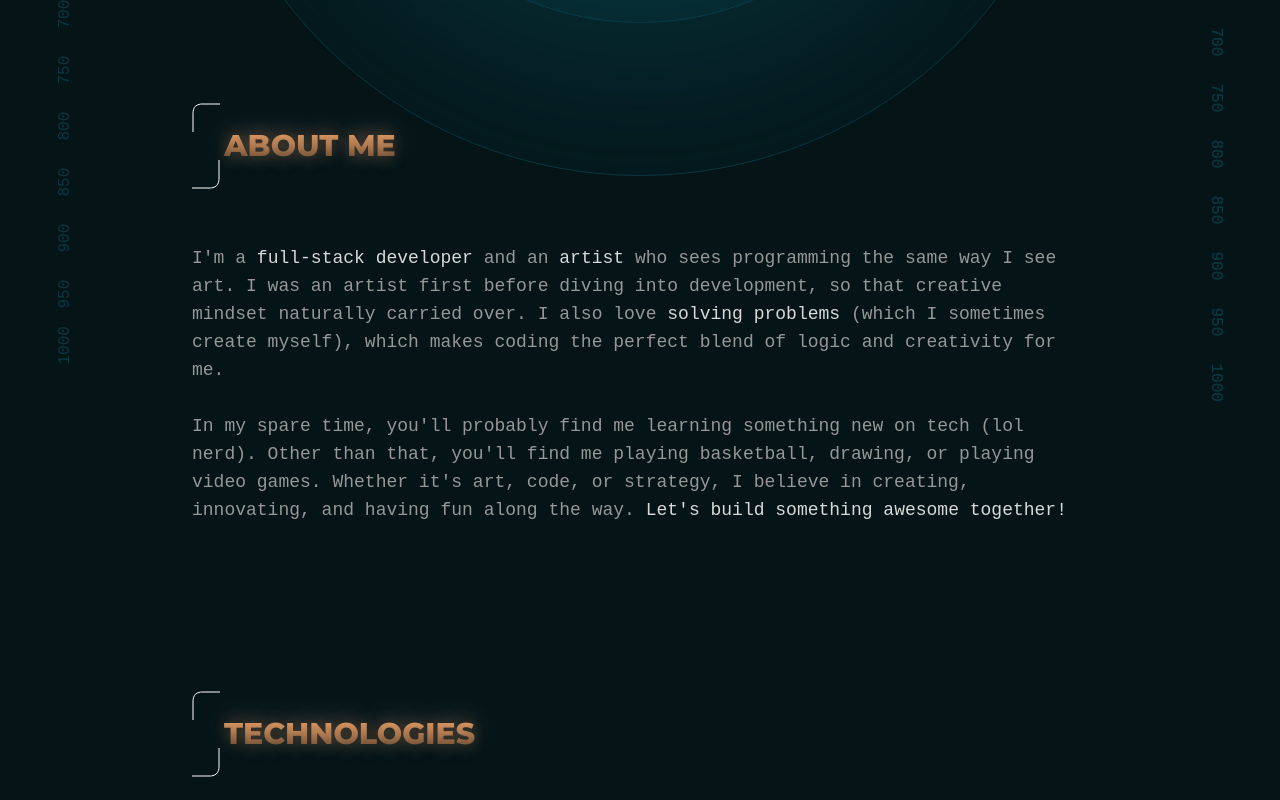
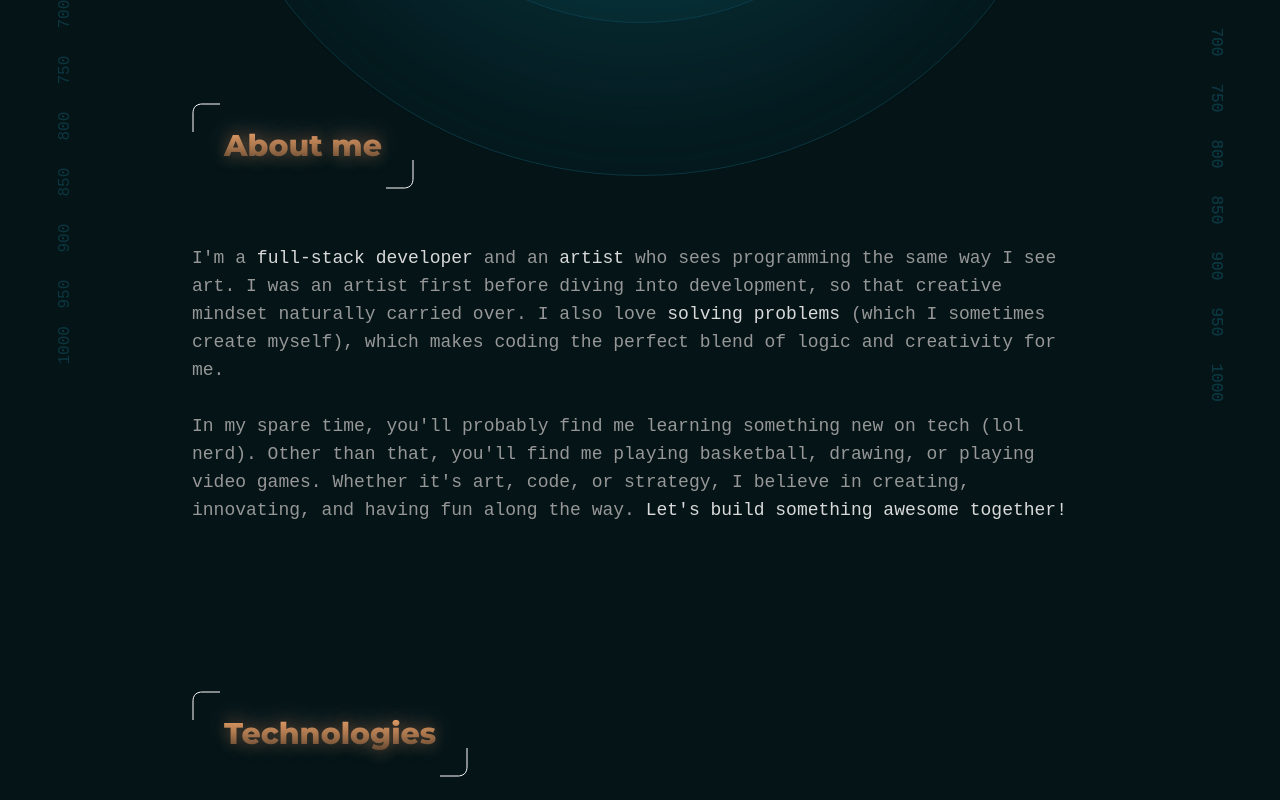
Before and after one commit to aimndz/portfolio, a Next.js app: page /home in a window 1280 px wide. Shown: the part 800-1600 px from the top of the page. Built offline with nearby package versions, Linux system fonts and the light colour scheme; a web font is replaced by a local one.

Commit message:
Fix: Section title corner accent position

```diff
--- a/src/components/SectionTitle.tsx
+++ b/src/components/SectionTitle.tsx
@@ -2,10 +2,10 @@ import CornerAccent from "../../public/icons/CornerAccent";
 
 function SectionTitle({ title }: { title: string }) {
   return (
-    <h2 className="relative text-xl md:text-3xl font-montserrat font-extrabold uppercase md:mb-20 mb-14 inline-block glowing-gradient-text">
+    <h2 className="relative text-xl md:text-3xl font-montserrat font-extrabold md:mb-20 mb-14 inline-block glowing-gradient-text">
       <CornerAccent className="absolute md:bottom-8 md:left-0 left-3 bottom-3" />
       <p className="ml-8">{title}</p>
-      <CornerAccent className="absolute md:right-[-30] md:top-8 top-3 right-[-20] rotate-180" />
+      <CornerAccent className="absolute md:-right-8 md:top-8 top-3 -right-5 rotate-180" />
     </h2>
   );
 }
```
